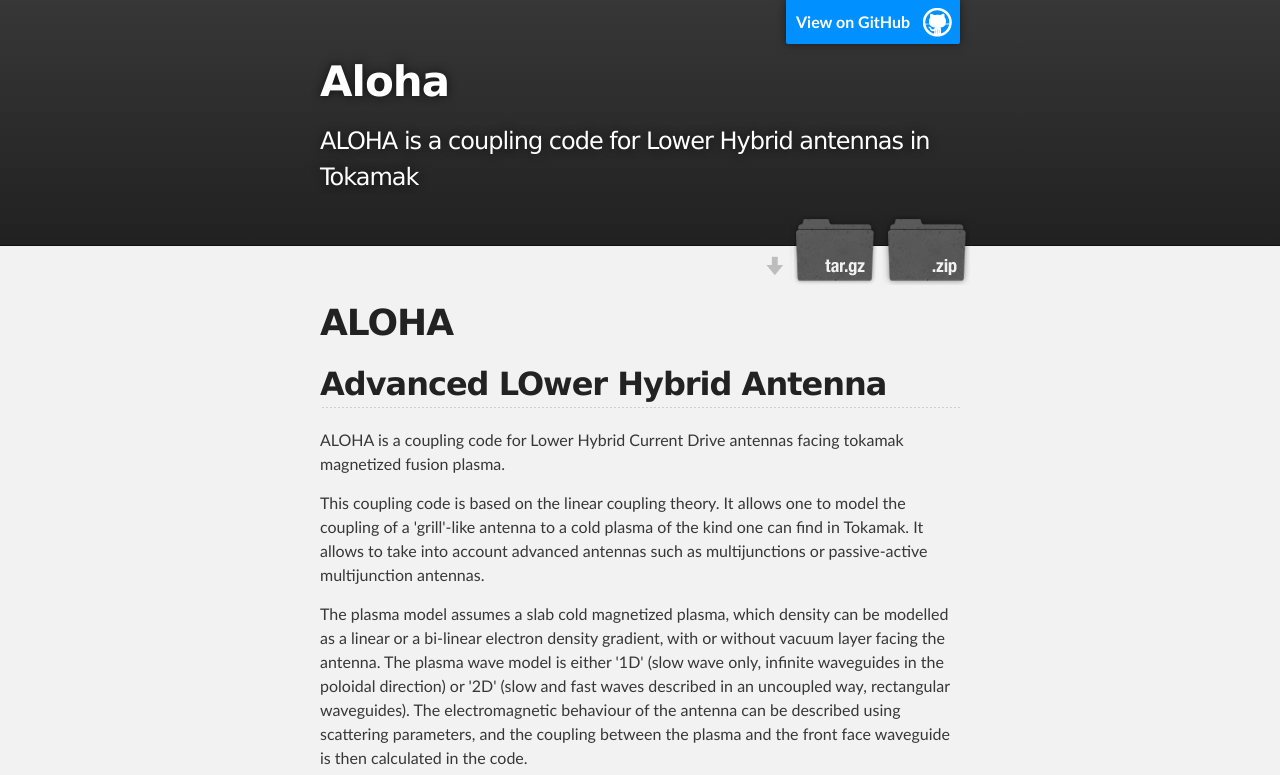
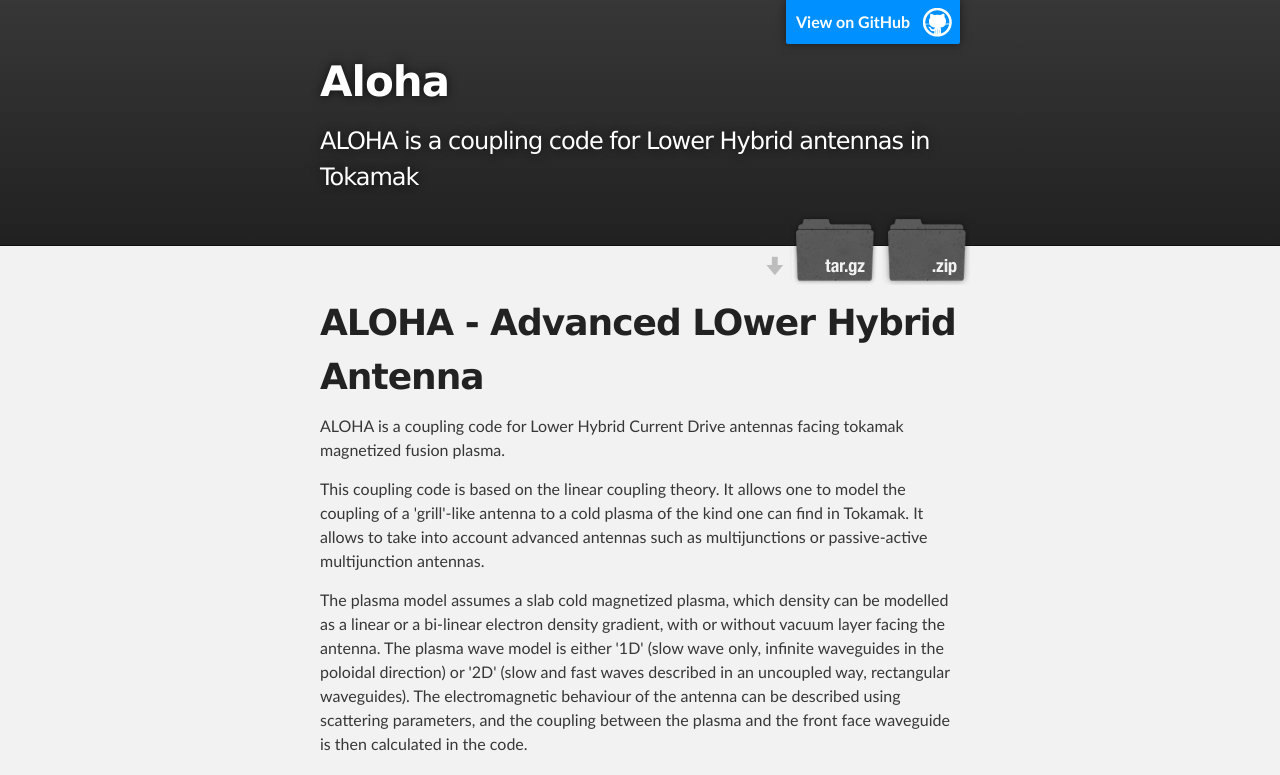
Before and after one commit to jhillairet/ALOHA, a plain HTML site: page index.html in a window 1280 px wide. Shown: the top 775 px of the page. Drawn offline with Linux system fonts and the light colour scheme.

```diff
--- a/index.html
+++ b/index.html
@@ -32,10 +32,7 @@
     <div id="main_content_wrap" class="outer">
       <section id="main_content" class="inner">
         <h1>
-<a id="aloha" class="anchor" href="#aloha" aria-hidden="true"><span aria-hidden="true" class="octicon octicon-link"></span></a>ALOHA</h1>
-
-<h2>
-<a id="advanced-lower-hybrid-antenna" class="anchor" href="#advanced-lower-hybrid-antenna" aria-hidden="true"><span aria-hidden="true" class="octicon octicon-link"></span></a>Advanced LOwer Hybrid Antenna</h2>
+<a id="aloha---advanced-lower-hybrid-antenna" class="anchor" href="#aloha---advanced-lower-hybrid-antenna" aria-hidden="true"><span aria-hidden="true" class="octicon octicon-link"></span></a>ALOHA - Advanced LOwer Hybrid Antenna</h1>
 
 <p>ALOHA is a coupling code for Lower Hybrid Current Drive antennas facing
 tokamak magnetized fusion plasma. </p>
```
Also changed, not shown: params.json (+1 -1 lines).
